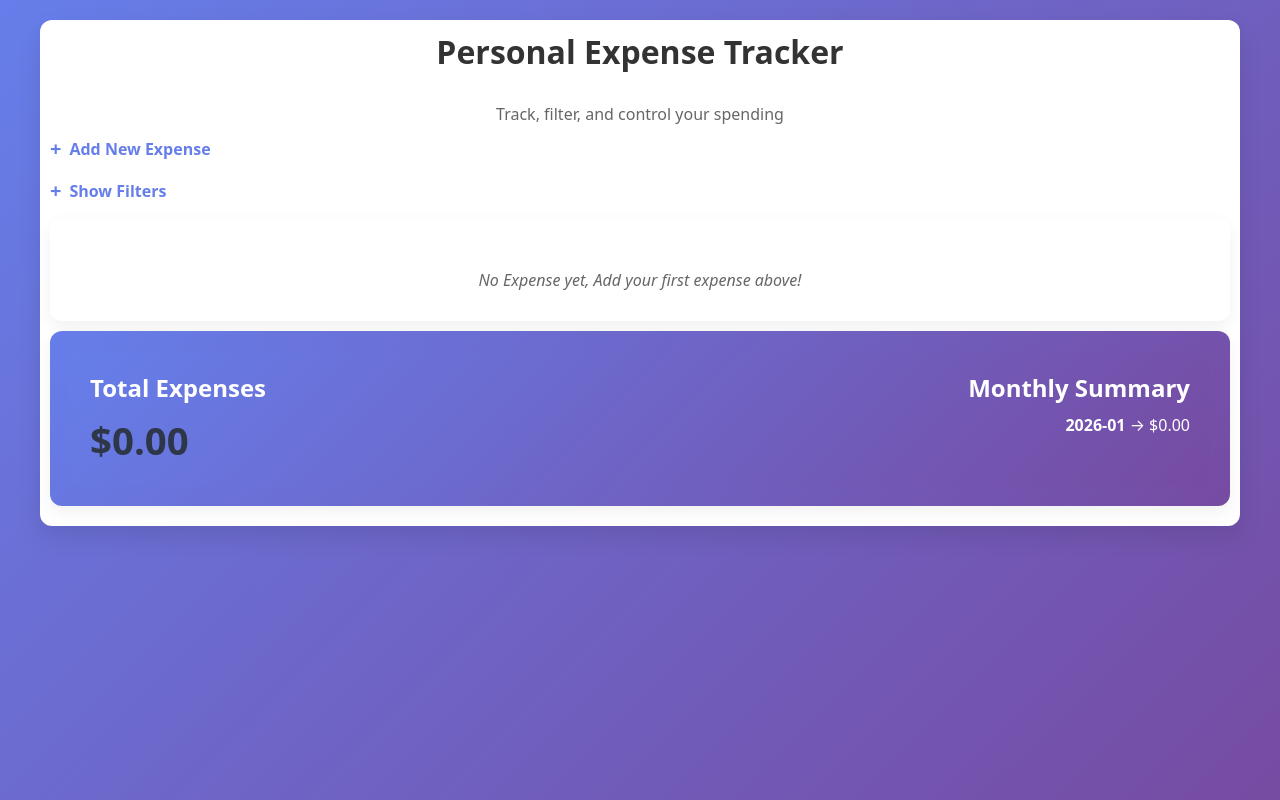
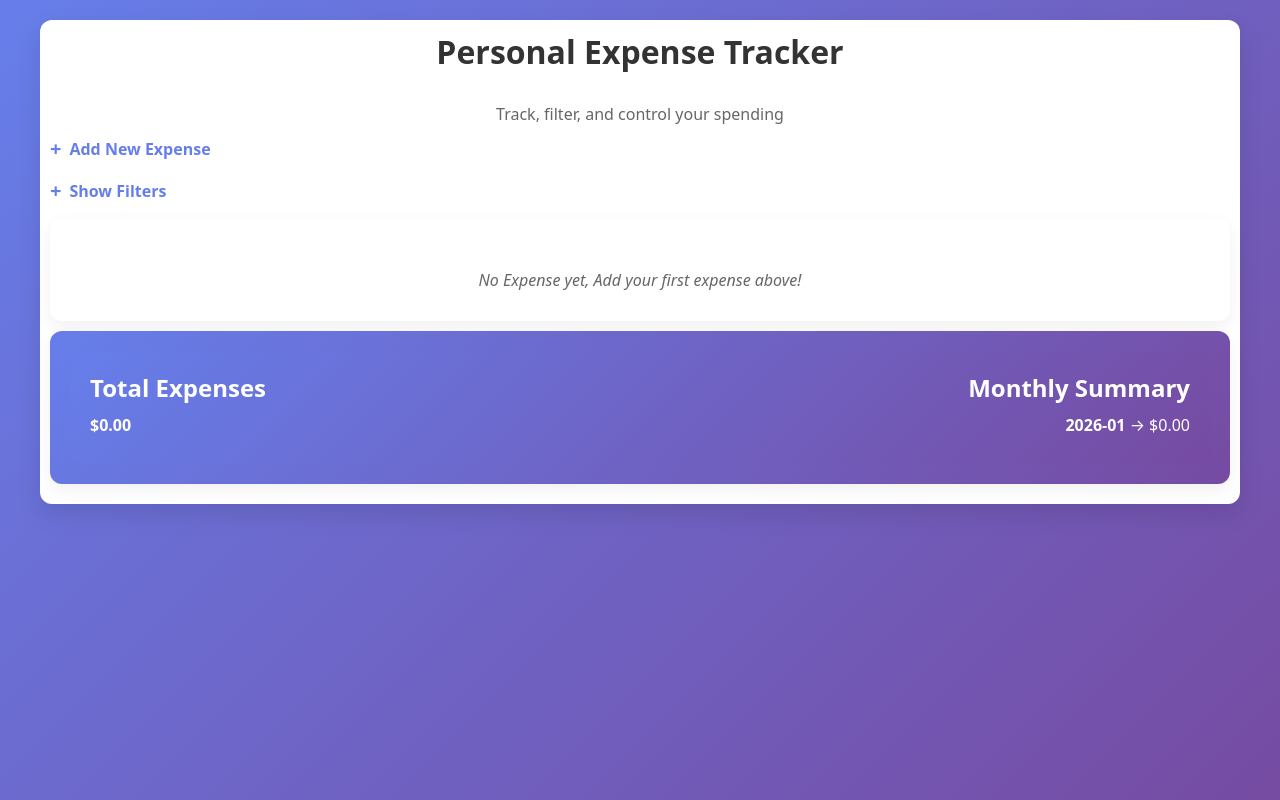
Before and after one commit to singhpreet86/react-essentials-assignment, a React (Create React App) app: page / in a window 1280 px wide. Built offline with nearby package versions, Linux system fonts and the light colour scheme.

Commit message:
Update Summary.js

```diff
--- a/src/components/Summary.js
+++ b/src/components/Summary.js
@@ -5,12 +5,8 @@ const Summary = ({ getFilterSummary, getTotalAmount, filteredExpenses, getMonthl
     <div className='total-section'>
       <div className="total-expences">
       <h2> Total Expenses </h2>
-      <div className='total-amount'> ${getTotalAmount.toFixed(2)}</div>
-      {getFilterSummary.hasActiveFilters && (
-        <div style={{ fontSize: '16px', color: '#EEE', marginTop: '10px' }}>
-          (Filtered Total: ${filteredExpenses.reduce((sum, expense) => sum + expense.amount, 0).toFixed(2)})
-        </div>
-      )}
+      <div> <strong>${getTotalAmount.toFixed(2)}</strong></div>
+
       </div>
 
       <div className="monthly-summary" >
```
